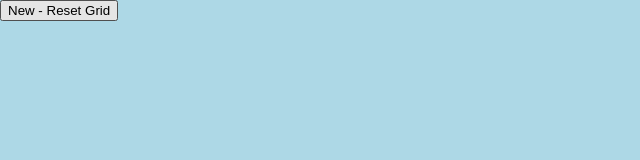
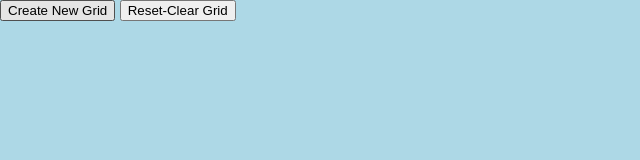
Before and after one commit to roquez94/ETCH-A-SKETCH, a plain HTML site: page index.html in a window 1280 px wide. Shown: the whole page, without its empty margins (0-640 px from the left). Drawn offline with Linux system fonts and the light colour scheme.

Commit message:
Added reset and new grid buttons - linked to js

```diff
--- a/index.html
+++ b/index.html
@@ -8,7 +8,8 @@
     <script src="etch.js" defer></script>
   </head>
   <body>
-    <button id ="reset"> New - Reset Grid </button>
+    <button id ="new">Create New Grid </button>
+    <button id ="reset"> Reset-Clear Grid </button>
     <div id = "container">  </div>
 
   </body>
```
